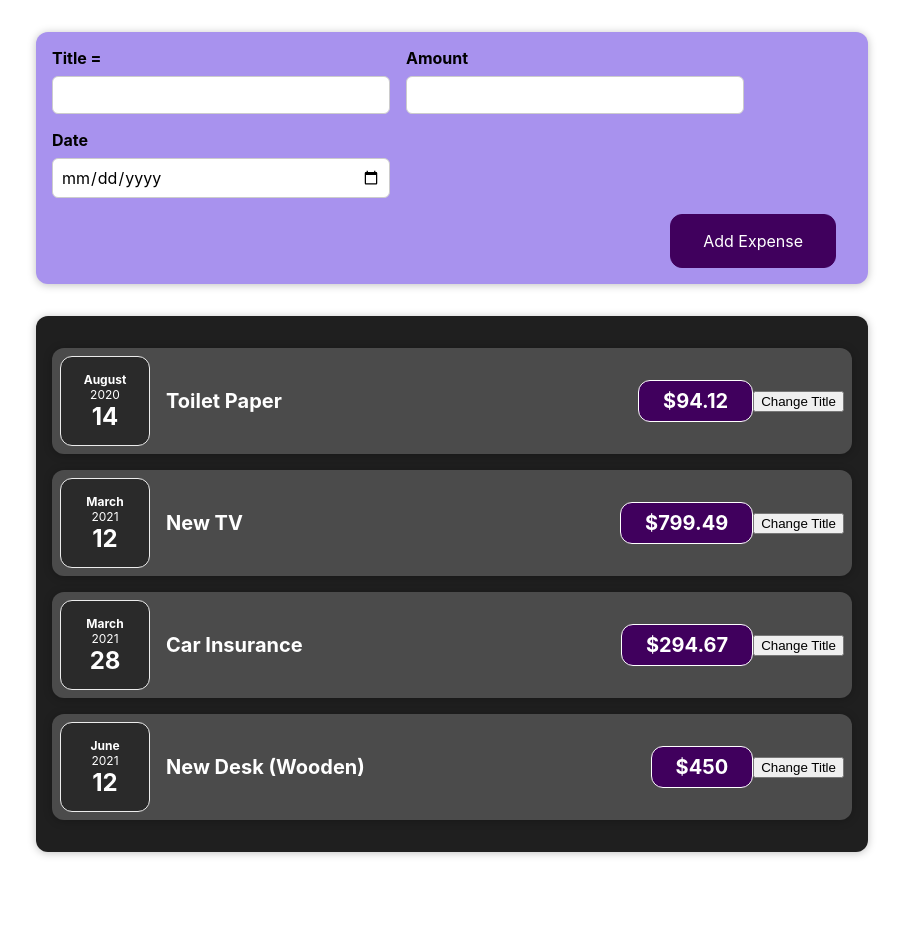
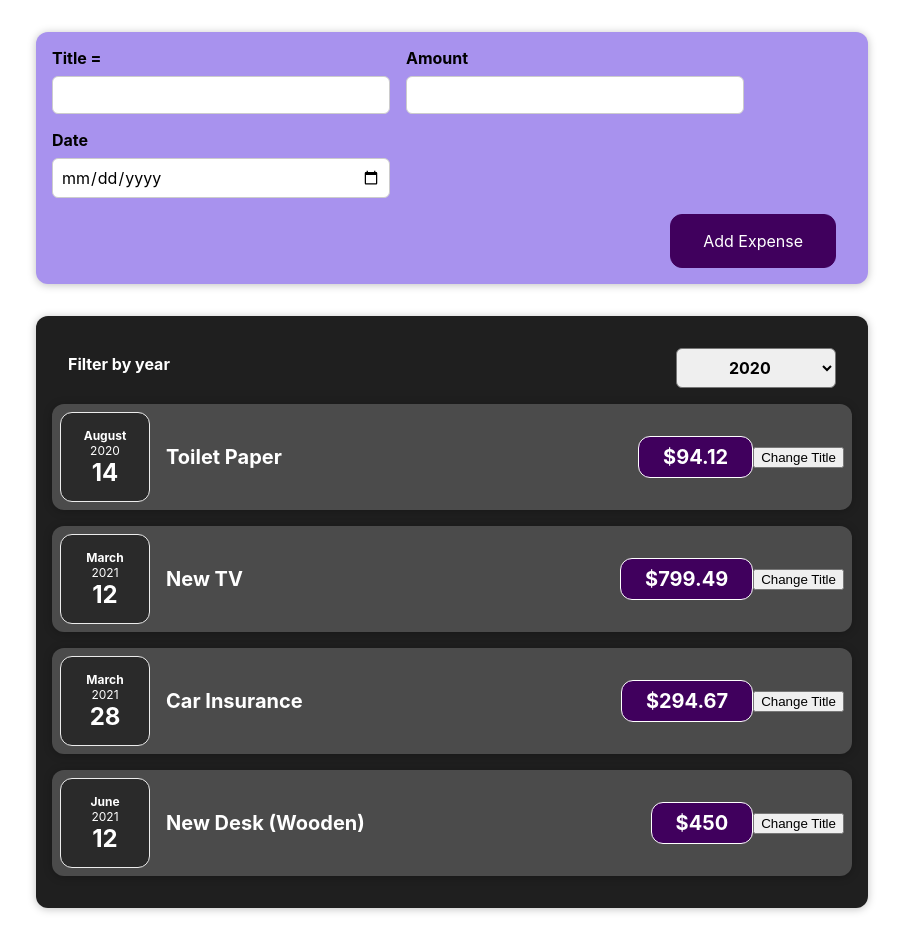
Before and after one commit to michaeljav/react-complete-guide, a React (Create React App) app: page / in a window 1280 px wide. Shown: the whole page, without its empty margins (188-1091 px from the left). Before the commit the page ends 884 px from the top, so only its background shows below. Built offline with nearby package versions, Linux system fonts and the light colour scheme.

Commit message:
Assit 2: Time to Prte: Working with Events & State

```diff
--- a/src/components/Expenses/Expenses.js
+++ b/src/components/Expenses/Expenses.js
@@ -1,9 +1,26 @@
+import React, { useState } from 'react';
+
 import ExpenseItem from './ExpenseItem';
 import Card from '../UI/Card'; //TO GO UP ONE LEVEL WITH TWO DOTS
 import './Expenses.css';
+import ExpensesFilter from './ExpensesFilter';
 const Expenses = (props) => {
+  const [filteredYear, setFilteredYear] = useState('2020');
+
+  //This method if for comunication from child to parent
+  const filterChangeHandler = (selectedYear) => {
+    // console.log('Expenses.js');
+    // console.log(selectedYear);
+    setFilteredYear(selectedYear);
+  };
+
   return (
+    <div>
       <Card className='expenses'>
+        <ExpensesFilter
+          selected={filteredYear}
+          onChangeFilter={filterChangeHandler}
+        />
         <ExpenseItem
           title={props.items[0].title}
           amount={props.items[0].amount}
@@ -25,6 +42,7 @@
           date={props.items[3].date}
         ></ExpenseItem>
       </Card>
+    </div>
   );
 };
 
--- /dev/null
+++ b/src/components/Expenses/ExpensesFilter.css
@@ -0,0 +1,24 @@
+.expenses-filter {
+  color: white;
+  padding: 0 1rem;
+}
+
+.expenses-filter__control {
+  display: flex;
+  width: 100%;
+  align-items: center;
+  justify-content: space-between;
+  margin: 1rem 0;
+}
+
+.expenses-filter label {
+  font-weight: bold;
+  margin-bottom: 0.5rem;
+}
+
+.expenses-filter select {
+  font: inherit;
+  padding: 0.5rem 3rem;
+  font-weight: bold;
+  border-radius: 6px;
+}
--- /dev/null
+++ b/src/components/Expenses/ExpensesFilter.js
@@ -0,0 +1,25 @@
+import React from 'react';
+
+import './ExpensesFilter.css';
+
+const ExpensesFilter = (props) => {
+  const dropdownChangeHandler = (event) => {
+    //console.log(event.target.value);
+    props.onChangeFilter(event.target.value);
+  };
+  return (
+    <div className='expenses-filter'>
+      <div className='expenses-filter__control'>
+        <label>Filter by year</label>
+        <select value={props.selected} onChange={dropdownChangeHandler}>
+          <option value='2022'>2022</option>
+          <option value='2021'>2021</option>
+          <option value='2020'>2020</option>
+          <option value='2019'>2019</option>
+        </select>
+      </div>
+    </div>
+  );
+};
+
+export default ExpensesFilter;
```
Lines whose indentation alone changed are shown as unchanged.
